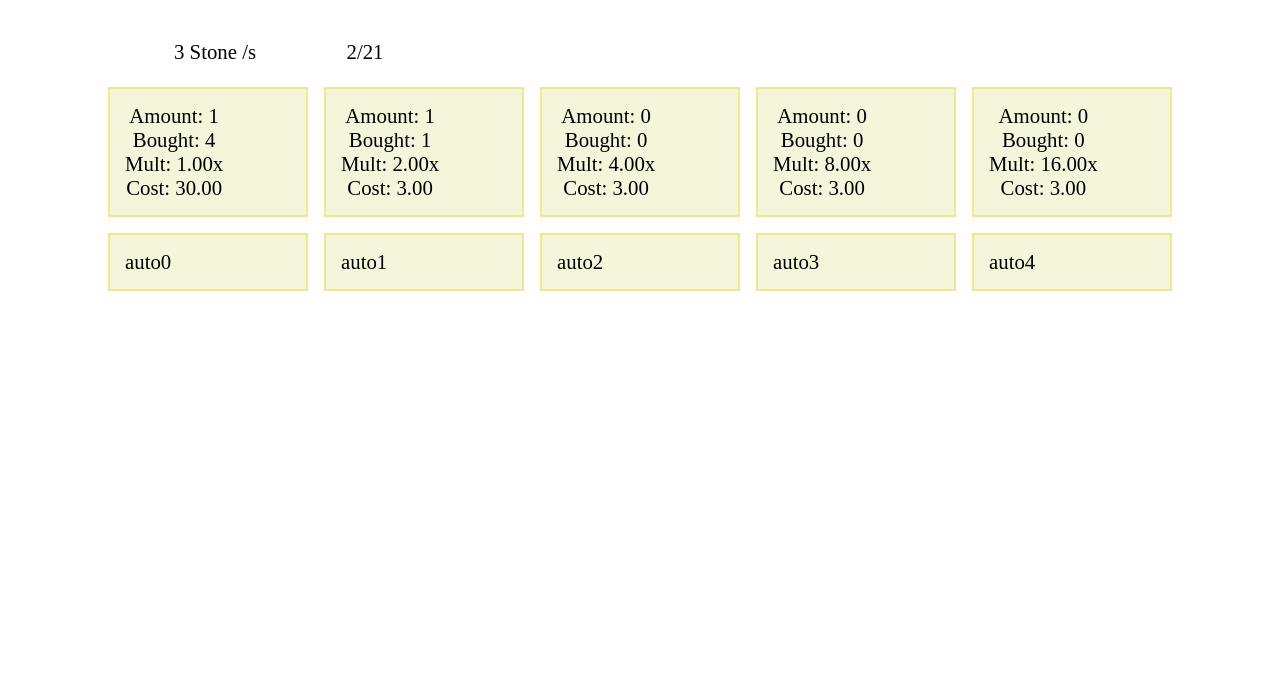
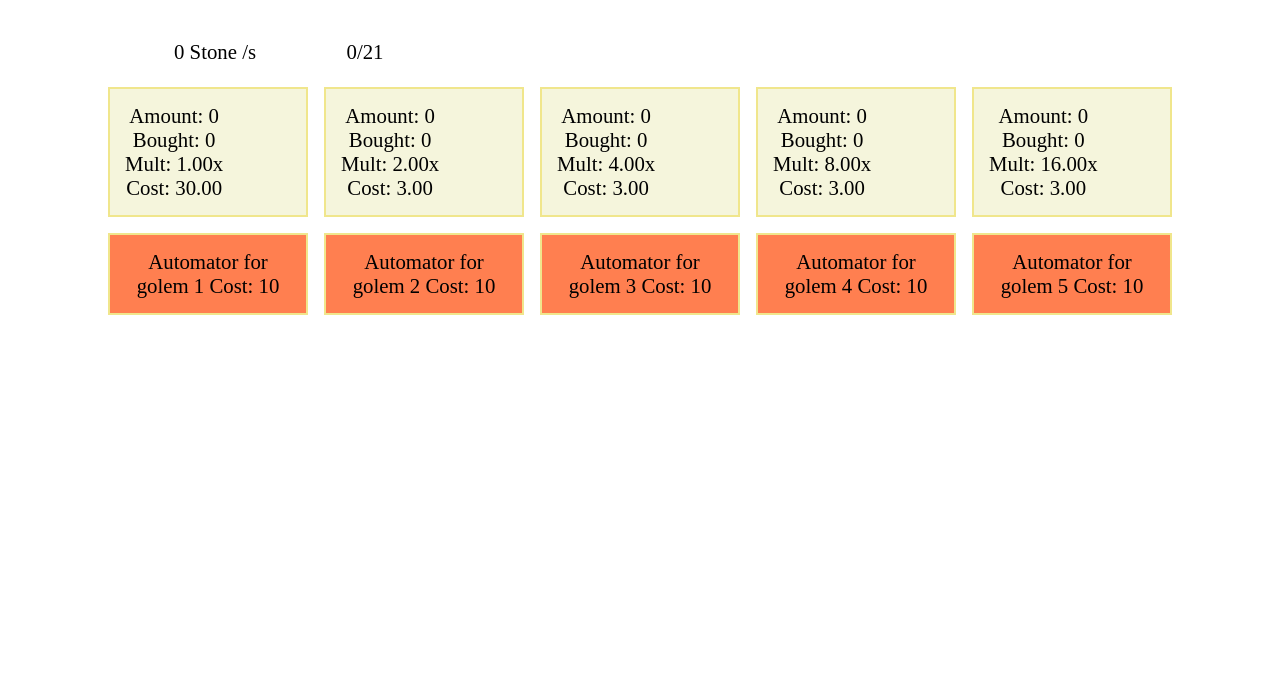
Before and after one commit to Dexterity10/dexterity10.github.io, a plain HTML site: page golems/golems_Index.html in a window 1280 px wide. Shown: the part 110-800 px from the top of the page. Drawn offline with Linux system fonts and the light colour scheme.

Commit message:
golems v1.8

```diff
--- a/golems/golems_Index.html
+++ b/golems/golems_Index.html
@@ -22,11 +22,11 @@
         <div class="generator" id="gen3" onclick="buyGenerator(3)"></div>
         <div class="generator" id="gen4" onclick="buyGenerator(4)"></div>
 
-        <div class="automator" id="auto0" onclick="toggleAuto(0)">auto0</div>
-        <div class="automator" id="auto1" onclick="toggleAuto()">auto1</div>
-        <div class="automator" id="auto2" onclick="toggleAuto()">auto2</div>
-        <div class="automator" id="auto3" onclick="toggleAuto()">auto3</div>
-        <div class="automator" id="auto4" onclick="toggleAuto()">auto4</div>
+        <div class="automator autoOff" id="auto0" onclick="toggleAuto(0)">Automator for golem 1 Cost: 10</div>
+        <div class="automator autoOff" id="auto1" onclick="toggleAuto(1)">Automator for golem 2 Cost: 10</div>
+        <div class="automator autoOff" id="auto2" onclick="toggleAuto(2)">Automator for golem 3 Cost: 10</div>
+        <div class="automator autoOff" id="auto3" onclick="toggleAuto(3)">Automator for golem 4 Cost: 10</div>
+        <div class="automator autoOff" id="auto4" onclick="toggleAuto(4)">Automator for golem 5 Cost: 10</div>
     </div>
 </body>
 <script src="main.js"></script>
--- a/golems/main.js
+++ b/golems/main.js
@@ -14,6 +14,7 @@ class Golem {
 
 var currency = 90
 var generators = []
+var automators = []
 var lastUpdate = Date.now()
 var maxcap = 21
 var totalAmount = 0
@@ -26,6 +27,12 @@ for (let i = 0; i < 5; i++) {
         mult: 2 ** i,
     }
     generators.push(generator)
+    let automator = {
+        isOn: false,
+        isBought: false,
+        cost: 10
+    }
+    automators.push(generator)
 }
 generators[0].cost = 30;
 
@@ -81,15 +88,20 @@ function productionLoop(diff) {
     }
 
 }
-function automationLoop() {
-    if (currency >= generators[0].cost) {
-        buyGenerator(0)
+function automationLoop(index) {
+    if (automators[index]) {
+        buyGenerator(index)
     }
-    for (let i = 1; i < 5; i++) {
-        let g = generators[i]
-        if (generators[i - 1].amount >= g.cost) {
-            buyGenerator(i)
-        }
+}
+function toggleAuto(index) {
+    a = automators[index]
+    if (a.isBought) {
+        a.isOn = !a.isOn
+    } else {
+        if (a.cost > generators[index].amount) return
+        generators[index].amount -= 10
+        a.isOn = !a.isOn
+        a.isBought = true
     }
 }
 
--- a/golems/styles.css
+++ b/golems/styles.css
@@ -44,3 +44,11 @@
     font-size: 1.3em;
     cursor: pointer;
 }
+
+.autoOn {
+    background-color: lightgreen;
+}
+
+.autoOff {
+    background-color: coral;
+}
```
